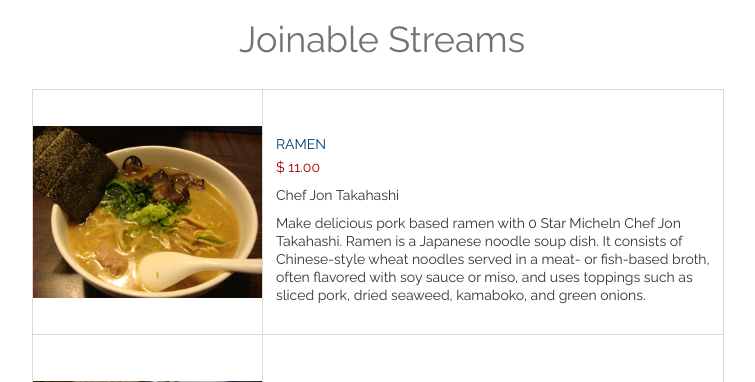
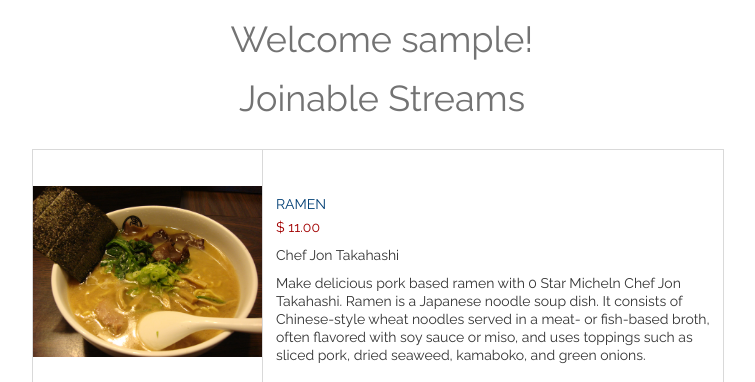
Before and after one commit to ericho99/face2face, a Flask app: page /dashboard in a window 1280 px wide. Shown: the part 81-463 px from the top of the page, without its empty margins (258-1013 px from the left). Run offline with Flask 2, Linux system fonts and the light colour scheme; a user stored in the database is signed in; tables that the repository leaves empty hold one stand-in row (values such as "Sample post"); some libraries are stand-ins or nearby versions.

Commit message:
added a hello username to top

```diff
--- a/app/templates/dashboard.html
+++ b/app/templates/dashboard.html
@@ -6,6 +6,8 @@
 {% block content %}
 
 <link rel="stylesheet" href="../static/css/dashboard.css">
+
+<center><h1> Welcome {{ current_user.username }}! </h1></center>
 
 <center><h1> Joinable Streams </h1></center>
 
```
